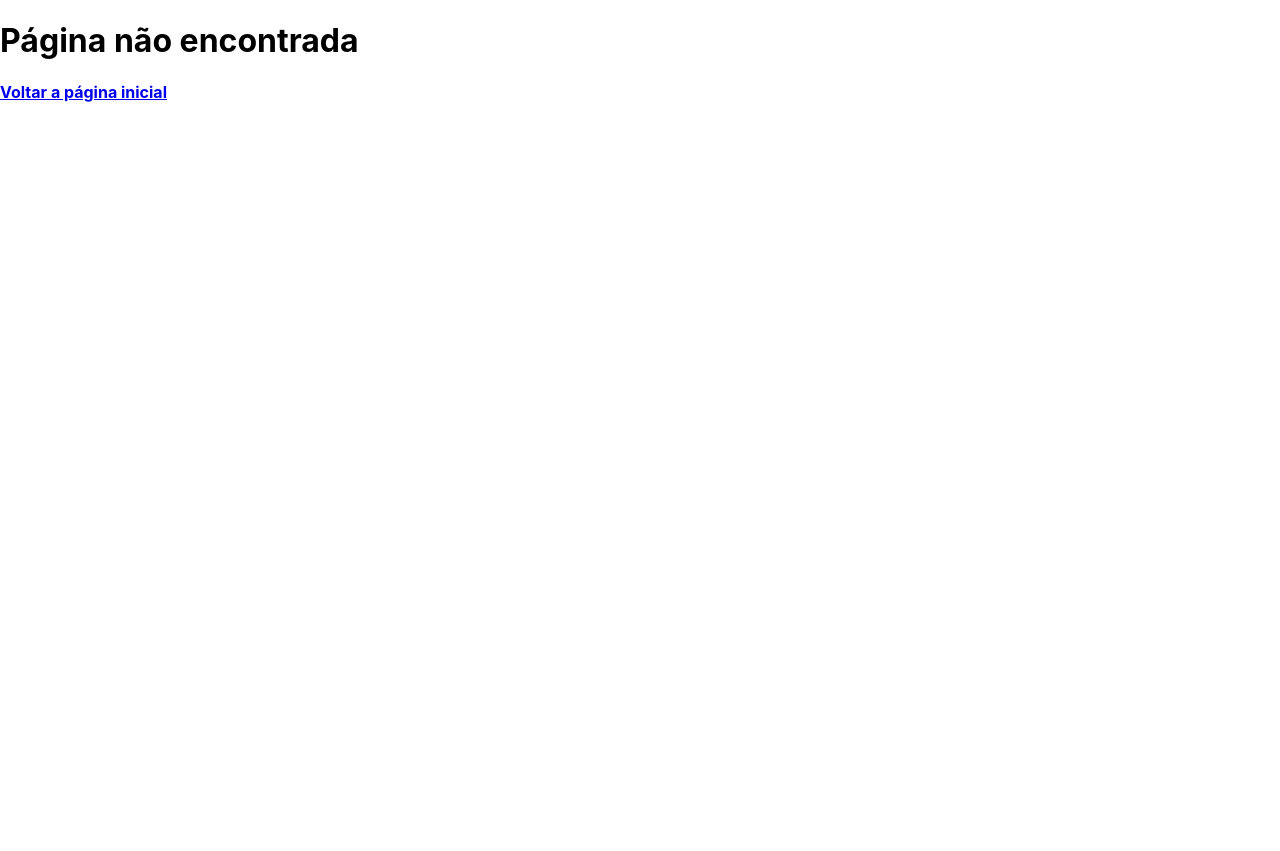
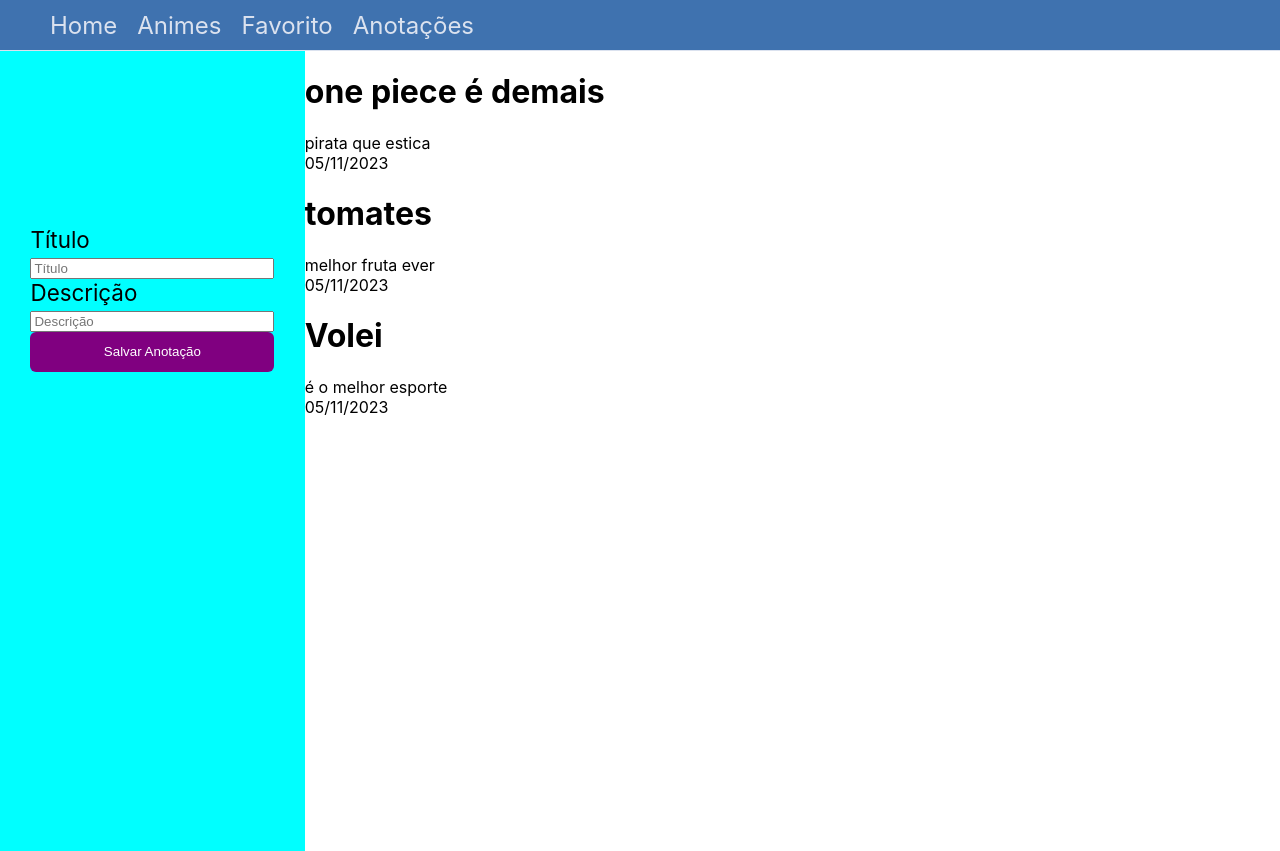
Before and after one commit to MyndsTutorial/netlify-tutorial2, a React (Create React App) app: page /notes in a window 1280 px wide. Before the commit the page ends 800 px from the top, so only its background shows below. Built offline with nearby package versions, Linux system fonts and the light colour scheme.

Commit message:
aula 23 pronta

```diff
--- /dev/null
+++ b/src/components/AllNotes.css
@@ -0,0 +1,5 @@
+.AllNotes {
+  height: 100vh;
+  overflow-y: scroll;
+  width: 100%;
+}
--- /dev/null
+++ b/src/components/AllNotes.jsx
@@ -0,0 +1,17 @@
+import React, {useContext, useState} from "react";
+import {NoteContext} from "../context/NotesContext";
+import Note from "./Note";
+import "./AllNotes.css";
+
+function AllNotes() {
+  const {notes} = useContext(NoteContext);
+  return (
+    <div className="AllNotes">
+      {notes.map((n) => (
+        <Note key={n.id} {...n} />
+      ))}
+    </div>
+  );
+}
+
+export default AllNotes;
--- /dev/null
+++ b/src/components/FormNote.css
@@ -0,0 +1,31 @@
+.aside-notes {
+  background-color: cyan;
+  width: 400px;
+  height: 100vh;
+  display: flex;
+  justify-content: center;
+  align-items: center;
+}
+#formNote {
+  display: flex;
+  flex-direction: column;
+  width: 80%;
+  margin-top: -300px;
+}
+.margin-form {
+  margin-bottom: 5px;
+}
+#buttonForm {
+  background-color: purple;
+  color: white;
+  border: none;
+  height: 40px;
+  border-radius: 6px;
+}
+#buttonForm:hover {
+  background-color: blueviolet;
+  cursor: pointer;
+}
+#formNote label {
+  font-size: 1.4rem;
+}
--- /dev/null
+++ b/src/components/FormNote.jsx
@@ -0,0 +1,51 @@
+import React, {useContext, useState} from "react";
+import "./FormNote.css";
+import {NoteContext} from "../context/NotesContext";
+
+function FormNote() {
+  const [noteCreated, setNoteCreated] = useState({title: "", description: ""});
+  const {addNote} = useContext(NoteContext);
+
+  const SendNote = (e) => {
+    e.preventDefault();
+    addNote(noteCreated.title, noteCreated.description);
+  };
+
+  return (
+    <aside className="aside-notes">
+      <form id="formNote" onSubmit={SendNote}>
+        <label htmlFor="titleNote" className="margin-form">
+          {" "}
+          Título
+        </label>
+        <input
+          type="text"
+          value={noteCreated.title}
+          onChange={(e) =>
+            setNoteCreated({...noteCreated, title: e.target.value})
+          }
+          id="titleNote"
+          placeholder="Título"
+        />
+        <label htmlFor="descriptionNote" className="margin-form">
+          {" "}
+          Descrição
+        </label>
+        <input
+          type="text"
+          value={noteCreated.description}
+          onChange={(e) =>
+            setNoteCreated({...noteCreated, description: e.target.value})
+          }
+          id="descriptionNote"
+          placeholder="Descrição"
+        />
+        <button type="submit" id="buttonForm" className="margin-form">
+          Salvar Anotação
+        </button>
+      </form>
+    </aside>
+  );
+}
+
+export default FormNote;
--- a/src/components/NavBar.jsx
+++ b/src/components/NavBar.jsx
@@ -13,6 +13,9 @@ function Navbar() {
       <div>
         <Link to="/favorito">Favorito</Link>
       </div>
+      <div>
+        <Link to="/notes">Anotações</Link>
+      </div>
     </nav>
   );
 }
--- /dev/null
+++ b/src/components/Note.jsx
@@ -0,0 +1,13 @@
+import React from "react";
+import "./Note.css";
+function Note({title, description, date, id}) {
+  return (
+    <div>
+      <h1>{title}</h1>
+      <span>{description}</span>
+      <div>{date}</div>
+    </div>
+  );
+}
+
+export default Note;
--- /dev/null
+++ b/src/context/NotesContext.jsx
@@ -0,0 +1,29 @@
+import React, {createContext, useState} from "react";
+import {generateRandomUUID} from "../helpers/generateRandomId";
+import {mockNotes} from "../mockData/mockNotes";
+import {generateAtualDate} from "../helpers/generateAtualDate";
+
+const NoteContext = createContext();
+
+const NoteProvider = ({children}) => {
+  const [notes, setNotes] = useState([...mockNotes]);
+
+  const addNote = (title, description) => {
+    setNotes([
+      ...notes,
+      {id: generateRandomUUID(), description, title, date: generateAtualDate()},
+    ]);
+  };
+
+  const deleteNote = (id) => {
+    setNotes(notes.filter((note) => note.id !== id));
+  };
+
+  return (
+    <NoteContext.Provider value={{notes, addNote, deleteNote}}>
+      {children}
+    </NoteContext.Provider>
+  );
+};
+
+export {NoteProvider, NoteContext};
--- /dev/null
+++ b/src/mockData/mockNotes.js
@@ -0,0 +1,22 @@
+import {generateAtualDate} from "../helpers/generateAtualDate";
+
+export const mockNotes = [
+  {
+    title: "one piece é demais",
+    description: "pirata que estica",
+    id: "1",
+    date: generateAtualDate(),
+  },
+  {
+    title: "tomates",
+    description: "melhor fruta ever",
+    id: "2",
+    date: generateAtualDate(),
+  },
+  {
+    title: "Volei",
+    description: "é o melhor esporte",
+    id: "3",
+    date: generateAtualDate(),
+  },
+];
--- /dev/null
+++ b/src/pages/NotesPage.css
@@ -0,0 +1,4 @@
+.notesPageContainer {
+  display: flex;
+  height: 100vh;
+}
--- /dev/null
+++ b/src/pages/NotesPage.jsx
@@ -0,0 +1,17 @@
+import React from "react";
+import {NoteProvider} from "../context/NotesContext";
+import AllNotes from "../components/AllNotes";
+import FormNote from "../components/FormNote";
+import "./NotesPage.css";
+function NotesPage() {
+  return (
+    <NoteProvider>
+      <div className="notesPageContainer">
+        <FormNote />
+        <AllNotes />
+      </div>
+    </NoteProvider>
+  );
+}
+
+export default NotesPage;
--- a/src/router.js
+++ b/src/router.js
@@ -4,6 +4,7 @@ import AnimePage from "./pages/AnimePage";
 import ErrorPage from "./pages/ErrorPage";
 import HomePage from "./pages/HomePage";
 import Favorito from "./pages/Favorito";
+import NotesPage from "./pages/NotesPage";
 
 export const router = createBrowserRouter([
   {
@@ -19,6 +20,10 @@ export const router = createBrowserRouter([
         element: <HomePage />,
       },
       {
+        path: "/notes",
+        element: <NotesPage />,
+      },
+      {
         path: "favorito",
         element: <Favorito />,
         loader: async () => {
```
Also changed, not shown: src/components/Note.css (added).
